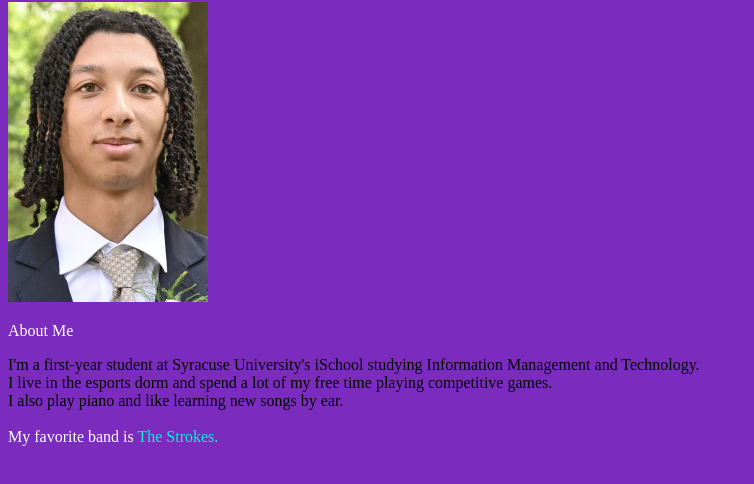
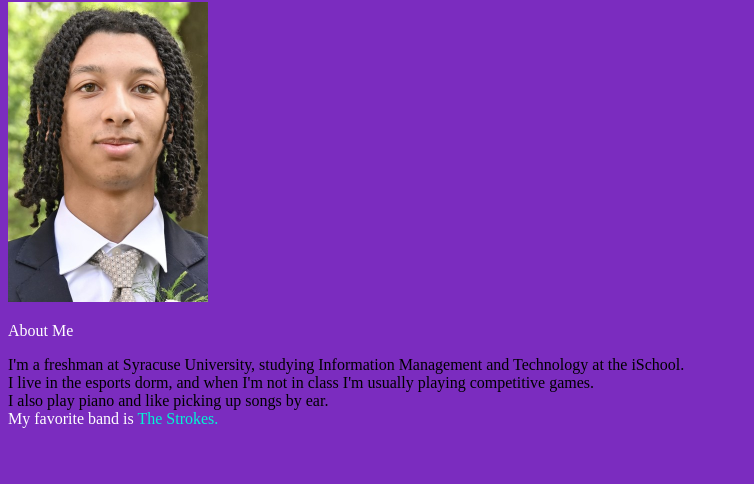
Before and after one commit to elptak/testlab, a plain HTML site: page index.html in a window 1280 px wide. Shown: the part 78-562 px from the top of the page, without its empty margins (0-754 px from the left). Drawn offline with Linux system fonts and the light colour scheme.

Commit message:
Add files via upload

```diff
--- a/index.html
+++ b/index.html
@@ -10,9 +10,9 @@
     <h1>Elijah Ptak</h1>
     <p><img src="me.jpeg" width="200" height="300"></p>
     <div class="about">About Me</div>
-    <p>I'm a first-year student at Syracuse University's iSchool studying Information Management and Technology.<br/>
-    I live in the esports dorm and spend a lot of my free time playing competitive games.<br/>
-    I also play piano and like learning new songs by ear.<br/>
-    <br/> <span class="about">My favorite band is</span> <span class="music">The Strokes.</span></p>
+    <p>I'm a freshman at Syracuse University, studying Information Management and Technology at the iSchool.<br/>
+    I live in the esports dorm, and when I'm not in class I'm usually playing competitive games.<br/>
+    I also play piano and like picking up songs by ear.<br/>
+    <span class="about">My favorite band is</span> <span class="music">The Strokes.</span></p>
 </body>
 </html>
```
